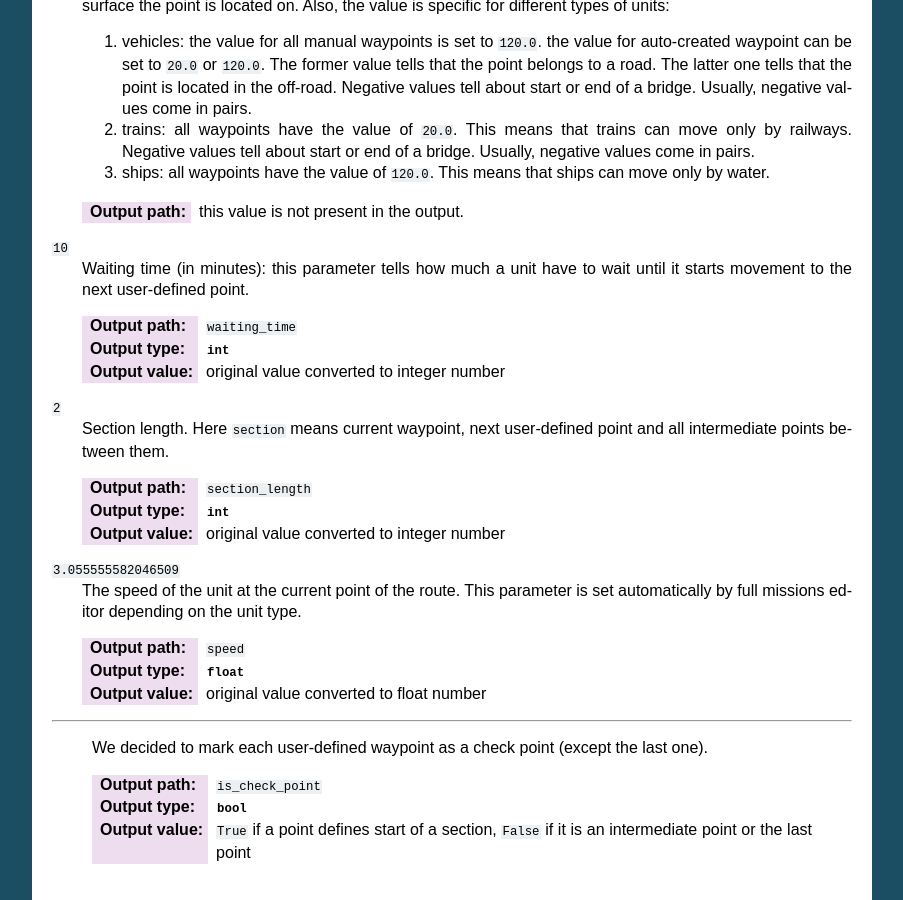
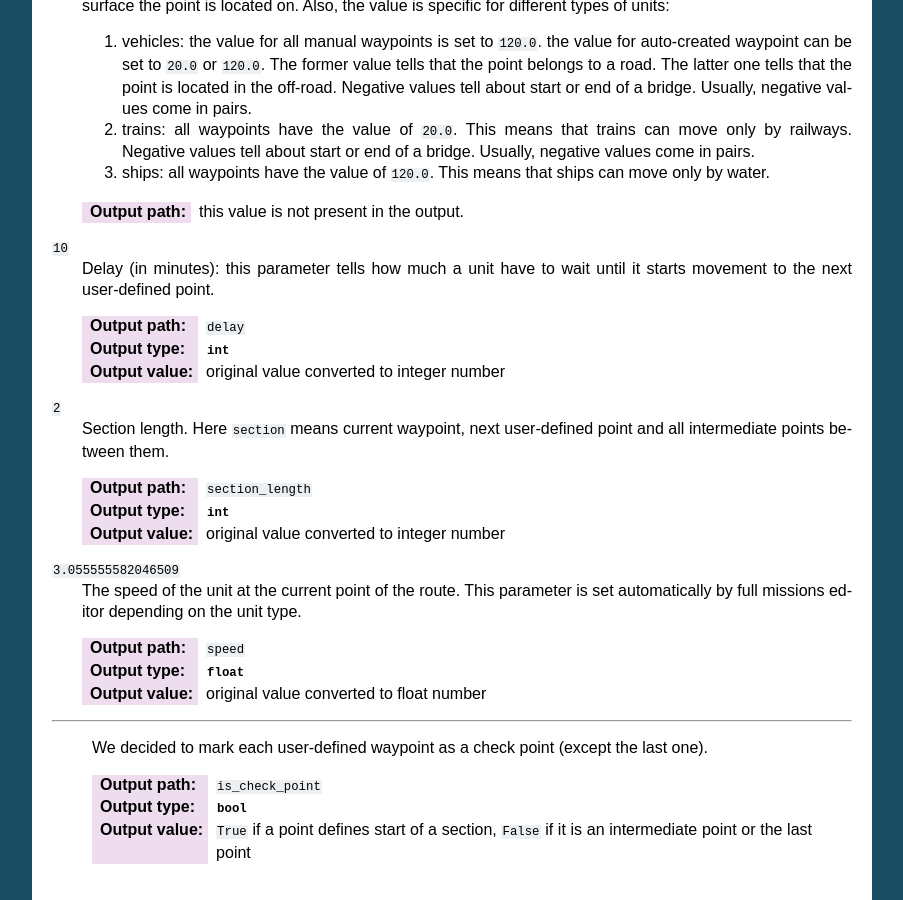
Before and after one commit to IL2HorusTeam/il2fb-mission-parser, a Sphinx documentation site: the page built from docs/parsers/chief-road.rst, in a window 1280 px wide and 900 px high, scrolled down 1857 px. Shown: the whole window, without its empty margins (248-1151 px from the left). Built offline with Sphinx 7.4.7, drawn with Linux system fonts in a browser that asks for light colours; some of the changed text lies outside the part shown.

Commit message:
rename "waiting time" to "delay" for route points

```diff
--- a/docs/parsers/chief-road.rst
+++ b/docs/parsers/chief-road.rst
@@ -36,7 +36,7 @@ Output example:
                 },
                 'section_length': 2,
                 'speed': 3.055555582046509,
-                'waiting_time': 10,
+                'delay': 10,
             },
             {
                 'is_check_point': False,
@@ -53,7 +53,7 @@ Output example:
                 },
                 'section_length': 3,
                 'speed': 2.6388890743255615,
-                'waiting_time': 0,
+                'delay': 0,
             },
             {
                 'is_check_point': False,
@@ -133,10 +133,10 @@ included::
   :Output path: this value is not present in the output.
 
 ``10``
-  Waiting time (in minutes): this parameter tells how much a unit have to wait
-  until it starts movement to the next user-defined point.
+  Delay (in minutes): this parameter tells how much a unit have to wait until
+  it starts movement to the next user-defined point.
 
-  :Output path: ``waiting_time``
+  :Output path: ``delay``
   :Output type: :class:`int`
   :Output value: original value converted to integer number
 
```
Also changed, not shown: 2 other files.
